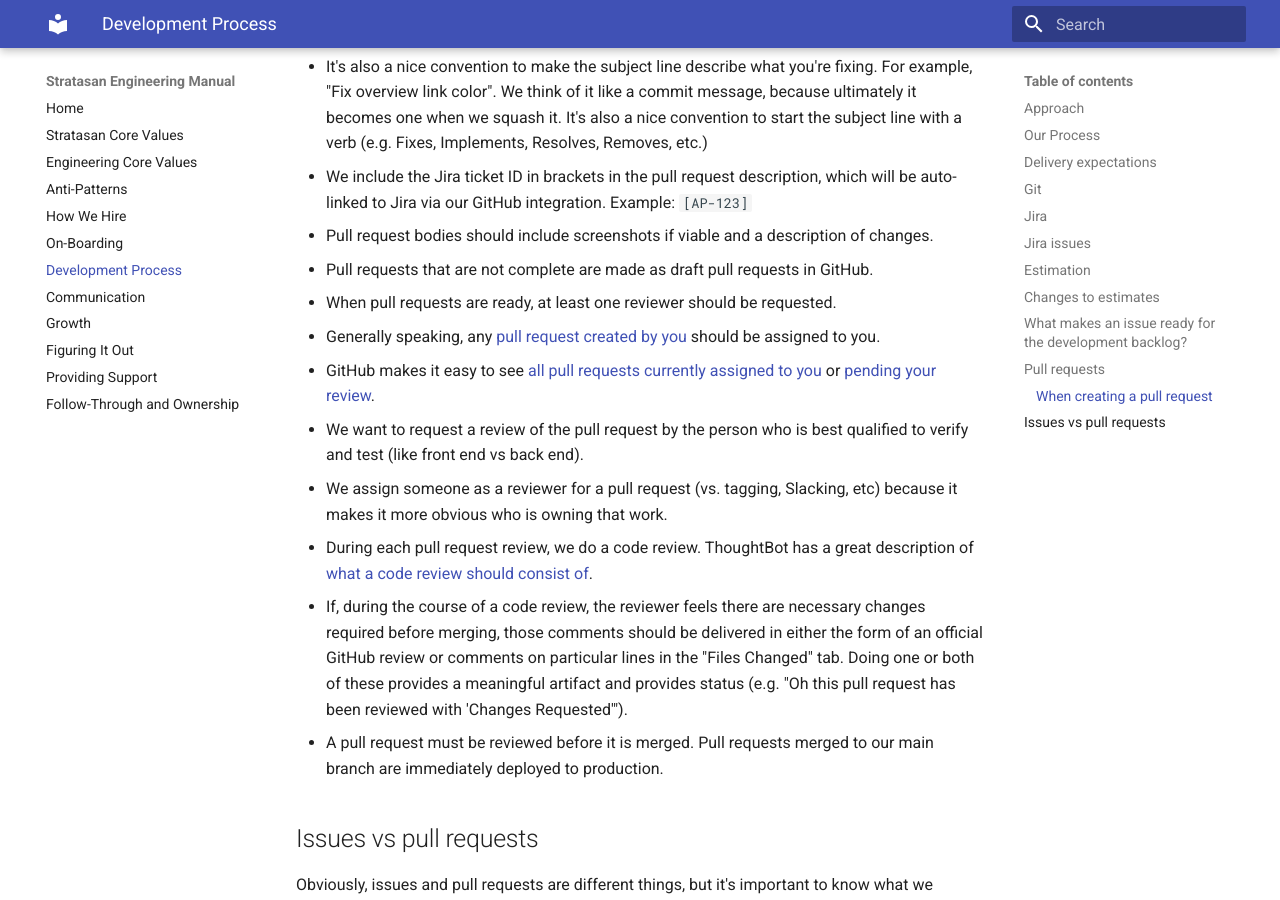
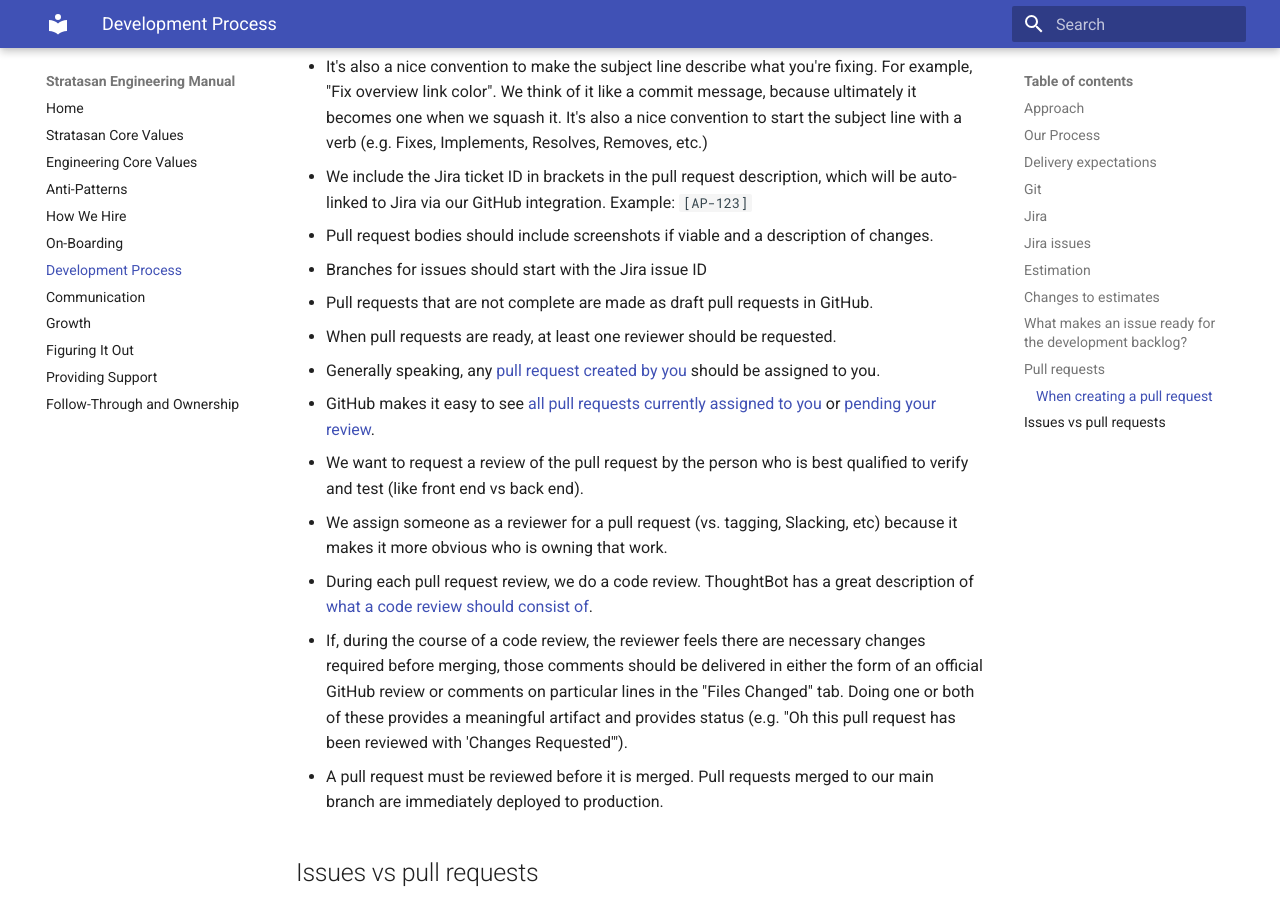
Before and after one commit to stratasan/engineering, an MkDocs documentation site: the page built from docs/development_process.md, in a window 1280 px wide and 900 px high, scrolled down 2912 px. Built offline with MkDocs 1.6.1 and Material for MkDocs 9.7.7, drawn with Linux system fonts in a browser that asks for light colours; old or Windows-style settings are respelled for this version of MkDocs.

Commit message:
Adding back comment re: branch name including ID.

```diff
--- a/docs/development_process.md
+++ b/docs/development_process.md
@@ -78,6 +78,7 @@ Pull requests allow us to propose changes to our code.
 - It's also a nice convention to make the subject line describe what you're fixing. For example, "Fix overview link color". We think of it like a commit message, because ultimately it becomes one when we squash it. It's also a nice convention to start the subject line with a verb (e.g. Fixes, Implements, Resolves, Removes, etc.)
 - We include the Jira ticket ID in brackets in the pull request description, which will be auto-linked to Jira via our GitHub integration. Example: `[AP-123]`
 - Pull request bodies should include screenshots if viable and a description of changes.
+- Branches for issues should start with the Jira issue ID
 - Pull requests that are not complete are made as draft pull requests in GitHub.
 - When pull requests are ready, at least one reviewer should be requested.
   - Generally speaking, any [pull request created by you](https://github.com/pulls?user%3Astratasan) should be assigned to you.
```
